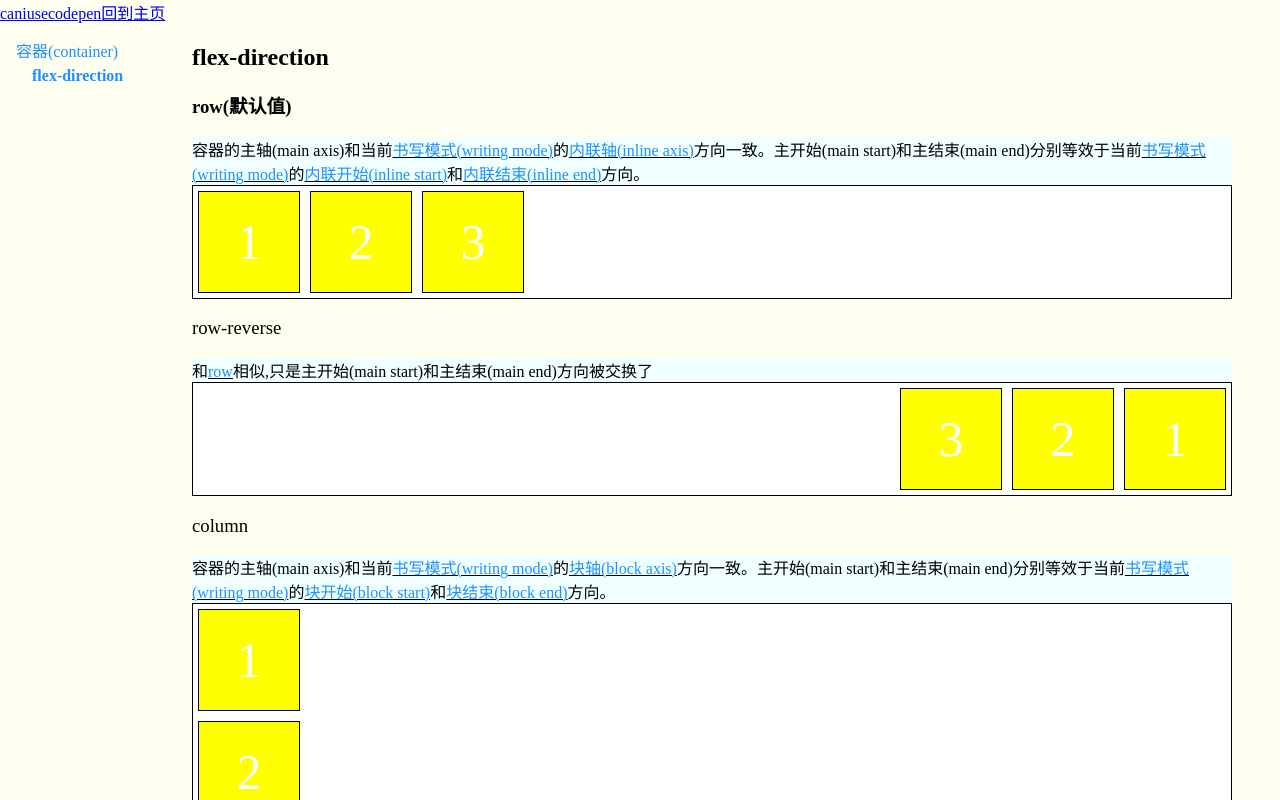
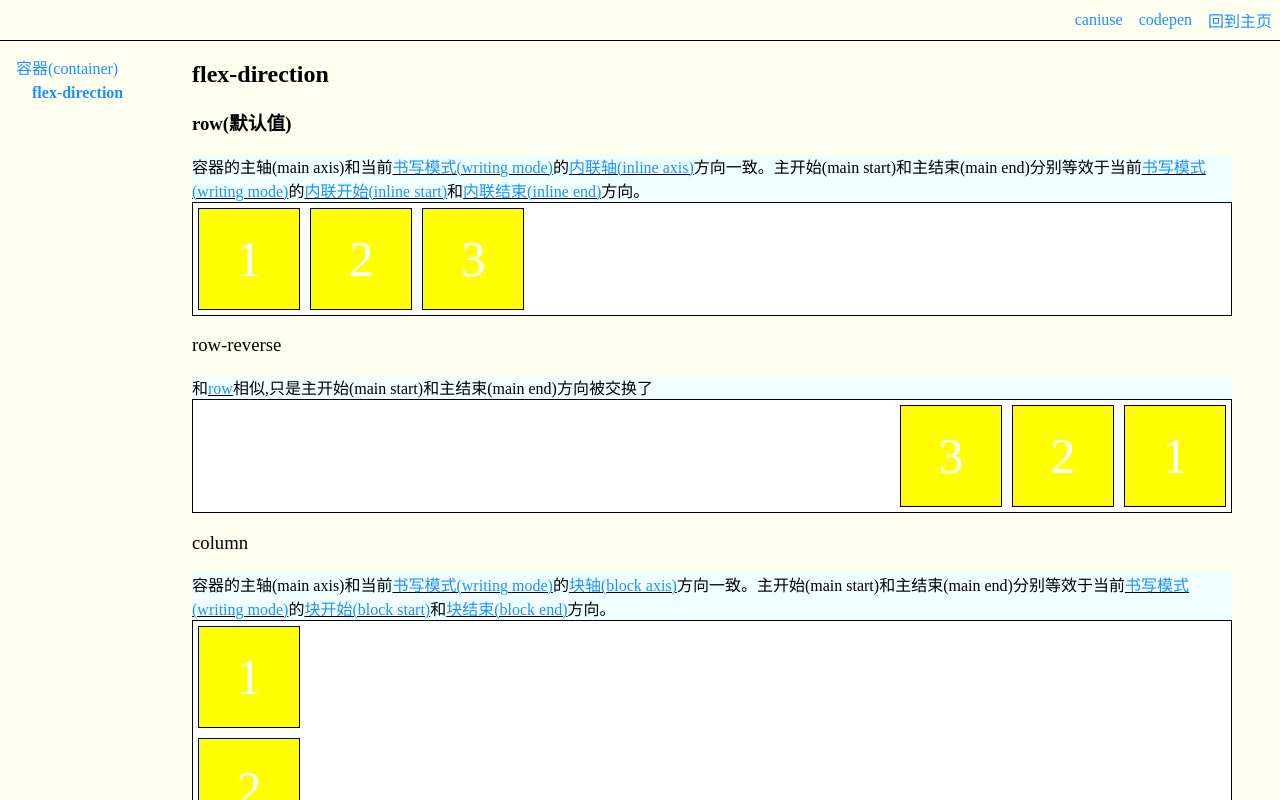
Before and after one commit to asurance/flex-tutorial, a Next.js app: page /container/FlexDirection in a window 1280 px wide. Built offline with nearby package versions, Linux system fonts and the light colour scheme.

Commit message:
fix(header): 优化header显示

```diff
--- /dev/null
+++ b/components/HeaderLink.tsx
@@ -0,0 +1,16 @@
+import headerStyles from '../styles/Header.module.css'
+
+import Link from 'next/link'
+import { ReactElement, ReactNode } from 'react'
+
+type Props = {
+    href: string;
+    children?: ReactNode;
+}
+
+export default function HeaderLink({
+    href,
+    children,
+}: Readonly<Props>): ReactElement {
+    return <Link href={href}><a className={headerStyles.link}>{children}</a></Link>
+}
--- a/components/PropertyLayout.tsx
+++ b/components/PropertyLayout.tsx
@@ -1,10 +1,11 @@
 import layoutStyles from '../styles/Layout.module.css'
+import headerStyles from '../styles/Header.module.css'
 
 import type { ReactElement, ReactNode } from 'react'
 import PropertyNav from './PropertyNav'
 import { NavVO } from '../interfaces/NavVO'
 import Head from 'next/head'
-import Link from 'next/link'
+import HeaderLink from './HeaderLink'
 
 type Props = {
     children?: ReactNode;
@@ -31,8 +32,10 @@ const PropertyLayout = ({
             <meta name="viewport" content="initial-scale=1.0, width=device-width" />
         </Head>
         <header id={layoutStyles.header}>
-            {navs ? navs.map(vo => <Link key={vo.text} href={vo.link}>{vo.text}</Link>) : null}
-            <Link href="/">回到主页</Link>
+            <nav className={headerStyles.nav}>
+                {navs ? navs.map(vo => <HeaderLink key={vo.link} href={vo.link}>{vo.text}</HeaderLink>) : null}
+                <HeaderLink href="/">回到主页</HeaderLink>
+            </nav>
         </header>
         <main id={layoutStyles.main}>
             <PropertyNav container={containers} />
--- a/components/PropertyNav.tsx
+++ b/components/PropertyNav.tsx
@@ -15,7 +15,7 @@ export default function PropertyNav({
     const router = useRouter()
     const containerNavs = container.map(vo => {
         const href = `/container/${vo.link}`
-        return <li key={vo.text}><NavLink href={href} current={router.pathname === href}>{vo.text}</NavLink></li>
+        return <li key={vo.link}><NavLink href={href} current={router.pathname === href}>{vo.text}</NavLink></li>
     })
     return (<nav id={navStyles.nav}>
         <ul className={navStyles.ul}>
--- a/pages/index.tsx
+++ b/pages/index.tsx
@@ -2,7 +2,6 @@ import Link from 'next/link'
 import Layout from '../components/Layout'
 
 const Home = (): JSX.Element => {
-
     return <Layout >
         <header><h1>Flex布局手册</h1></header>
         <Link href="/container/FlexDirection">start</Link>
--- /dev/null
+++ b/styles/Header.module.css
@@ -0,0 +1,20 @@
+.nav {
+    height: 100%;
+    display: flex;
+    justify-content: flex-end;
+    align-items: center;
+}
+
+.link {
+    text-decoration: none;
+    color: dodgerblue;
+    margin: 0.5em;
+}
+
+.link:focus, .link:hover {
+    text-decoration: underline;
+}
+
+.link:active {
+    color: peachpuff;
+}
--- a/styles/Layout.module.css
+++ b/styles/Layout.module.css
@@ -4,14 +4,16 @@
     flex-direction: column;
 }
 
-@media print{
-    #header{
+@media print {
+    #header {
         display: none;
     }
 }
 
 #header {
     flex: none;
+    height: 40px;
+    border-bottom: 1px solid;
 }
 
 #main {
@@ -26,6 +28,6 @@
     overflow: hidden auto;
 }
 
-.p{
+.p {
     background: azure;
 }
```
